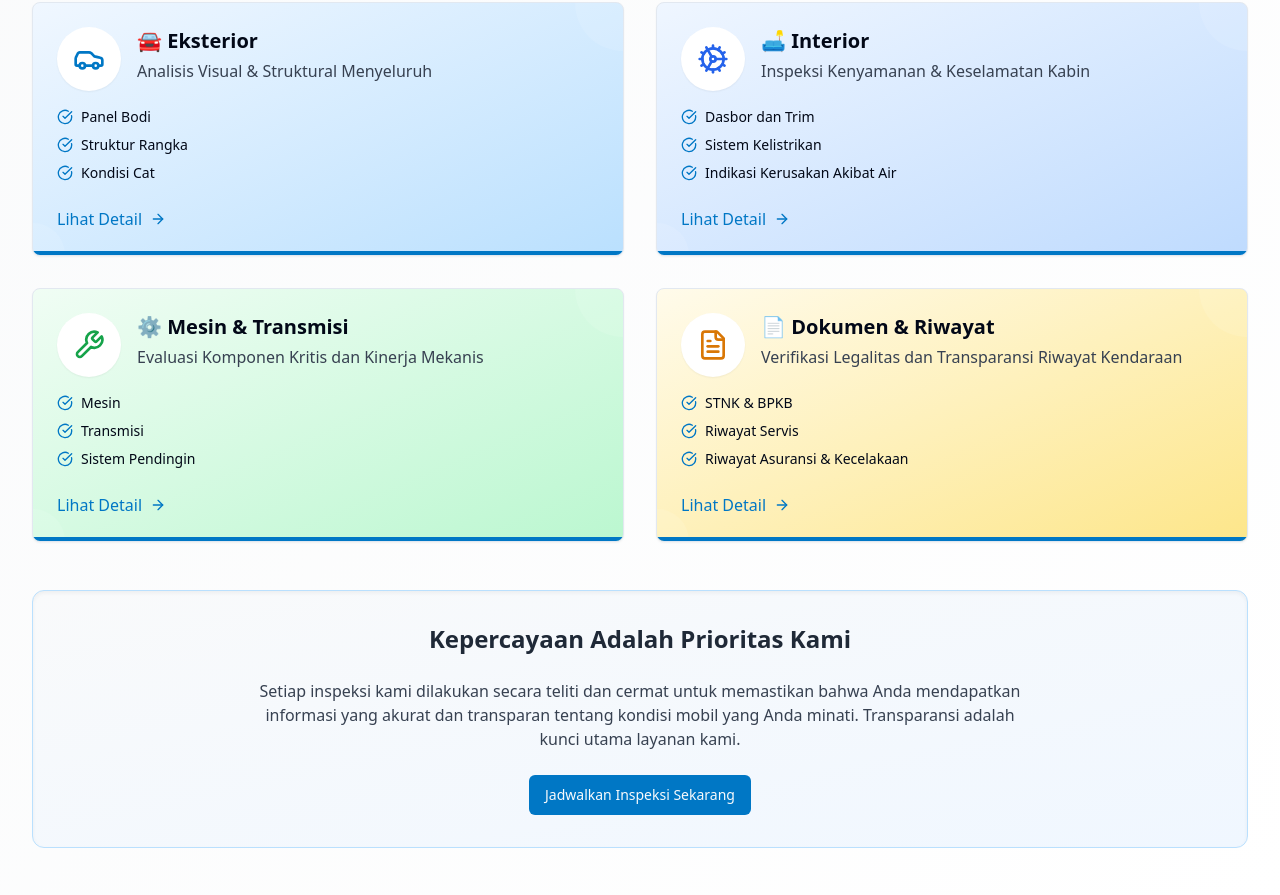
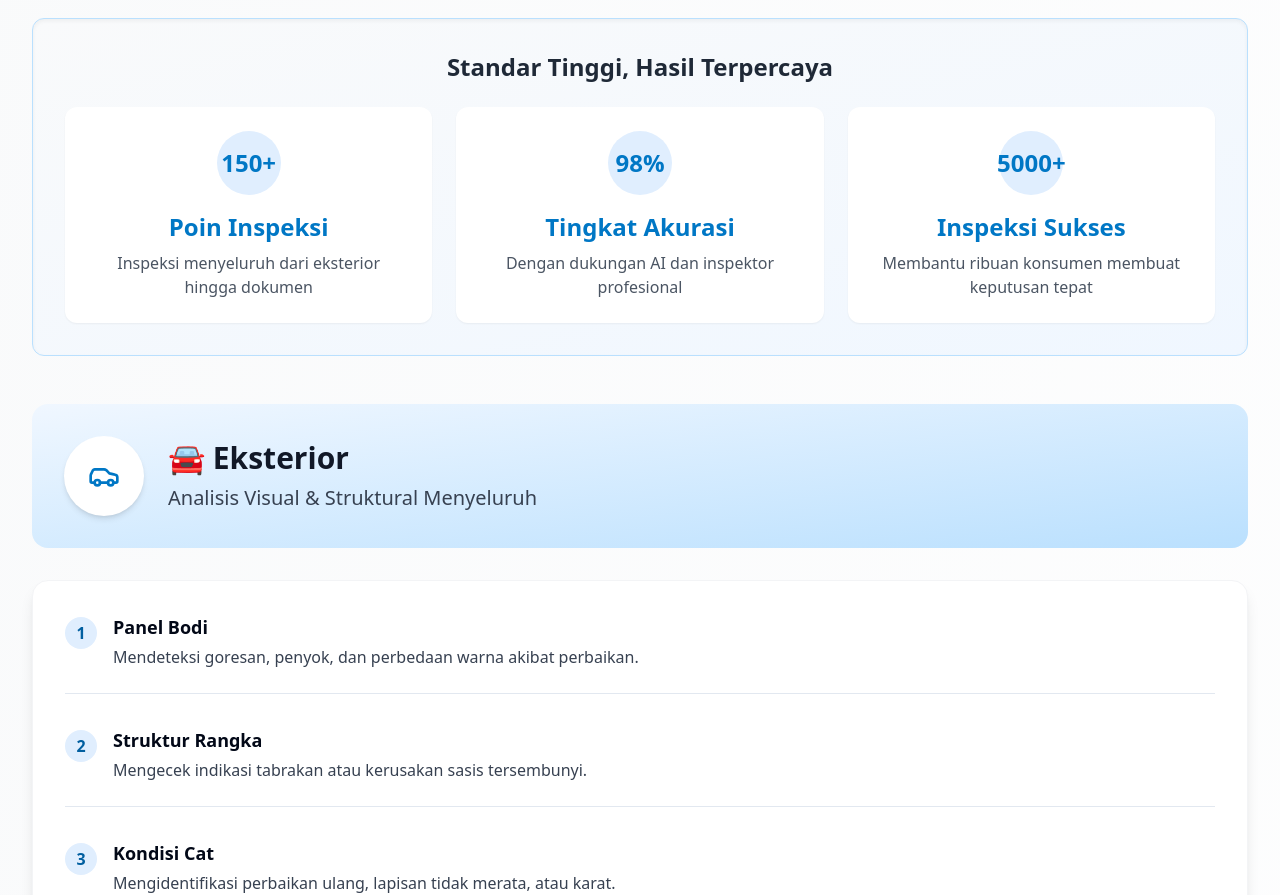
Before and after one commit to saldhyyoga/profmobil-ai-inspect, a React (Vite) app: page /standar-inspeksi in a window 1280 px wide. Shown: the part 554-1449 px from the top of the page. Built offline with nearby package versions, Linux system fonts and the light colour scheme; the HTML template or start-up script is replaced by a standard one.

Commit message:
Refactor: Combine inspection standards pages
Combine the individual inspection detail pages into a single "Standar Inspeksi" page.

```diff
--- a/src/App.tsx
+++ b/src/App.tsx
@@ -29,7 +29,6 @@ const App = () => {
               <Route path="/surat-perjanjian-digital" element={<SuratPerjanjianDigitalPage />} />
               <Route path="/mediator-transaksi" element={<MediatorTransaksi />} />
               <Route path="/standar-inspeksi" element={<InspeksiStandarDetail />} />
-              <Route path="/standar-inspeksi/:category" element={<InspeksiStandarDetail />} />
               {/* ADD ALL CUSTOM ROUTES ABOVE THE CATCH-ALL "*" ROUTE */}
               <Route path="*" element={<NotFound />} />
             </Routes>
--- a/src/components/InspectionStandardsSection.tsx
+++ b/src/components/InspectionStandardsSection.tsx
@@ -11,10 +11,10 @@ interface StandardCardProps {
   title: string;
   description: string;
   index: number;
-  linkTo: string;
+  sectionId: string;
 }
 
-const StandardCard = ({ icon, title, description, index, linkTo }: StandardCardProps) => {
+const StandardCard = ({ icon, title, description, index, sectionId }: StandardCardProps) => {
   const [isHovered, setIsHovered] = useState(false);
 
   // Different gradient backgrounds for each card
@@ -26,7 +26,7 @@ const StandardCard = ({ icon, title, description, index, linkTo }: StandardCardP
   ];
 
   return (
-    <Link to={linkTo}>
+    <Link to={`/standar-inspeksi#${sectionId}`}>
       <Card
         className={cn(
           "h-full transition-all duration-300 overflow-hidden relative group",
@@ -81,25 +81,25 @@ const InspectionStandardsSection = () => {
       icon: <Car className="h-5 w-5" />,
       title: "Eksterior",
       description: "Analisis panel bodi, cat, dan struktur rangka untuk mendeteksi tanda-tanda tabrakan, karat, atau penyok.",
-      linkTo: "/standar-inspeksi/eksterior"
+      sectionId: "eksterior"
     },
     {
       icon: <Wrench className="h-5 w-5" />,
       title: "Interior",
       description: "Inspeksi kabin menyeluruh - trim, dasbor, fitur elektronik, dan indikasi kerusakan akibat banjir atau kerusakan tersembunyi.",
-      linkTo: "/standar-inspeksi/interior"
+      sectionId: "interior"
     },
     {
       icon: <Cog className="h-5 w-5" />,
       title: "Mesin & Transmisi",
       description: "Evaluasi komponen mekanis - mesin, transmisi, rem, suspensi.",
-      linkTo: "/standar-inspeksi/mesin"
+      sectionId: "mesin"
     },
     {
       icon: <FileText className="h-5 w-5" />,
       title: "Dokumen & Riwayat",
       description: "Verifikasi kelengkapan dokumen, riwayat servis, dan data kendaraan.",
-      linkTo: "/standar-inspeksi/dokumen"
+      sectionId: "dokumen"
     }
   ];
 
@@ -141,7 +141,7 @@ const InspectionStandardsSection = () => {
               title={standard.title}
               description={standard.description}
               index={index}
-              linkTo={standard.linkTo}
+              sectionId={standard.sectionId}
             />
           ))}
         </div>
--- a/src/pages/InspeksiStandarDetail.tsx
+++ b/src/pages/InspeksiStandarDetail.tsx
@@ -1,18 +1,15 @@
 
-import React, { useEffect } from "react";
-import { useParams, Link, Navigate } from "react-router-dom";
+import React from "react";
+import { Link } from "react-router-dom";
 import { ArrowLeft, Car, Wrench, Cog, FileText, Shield, CheckCircle } from "lucide-react";
 import NavBar from "@/components/NavBar";
 import Footer from "@/components/Footer";
 import { Button } from "@/components/ui/button";
 import { Separator } from "@/components/ui/separator";
-import { Card, CardContent } from "@/components/ui/card";
 
 export default function InspeksiStandarDetail() {
-  const { category } = useParams();
-
   // Scroll to top when the component mounts
-  useEffect(() => {
+  React.useEffect(() => {
     window.scrollTo(0, 0);
   }, []);
 
@@ -164,13 +161,6 @@ export default function InspeksiStandarDetail() {
     }
   };
 
-  // Check if category exists
-  if (category && !inspectionCategories[category as keyof typeof inspectionCategories]) {
-    return <Navigate to="/standar-inspeksi" />;
-  }
-
-  // If no category is provided, show the overview page
-  if (!category) {
   return (
     <div className="min-h-screen flex flex-col">
       <NavBar />
@@ -197,96 +187,52 @@ export default function InspeksiStandarDetail() {
             </p>
           </div>
 
-            <div className="grid grid-cols-1 md:grid-cols-2 gap-8 mb-12">
-              {Object.entries(inspectionCategories).map(([key, category]) => (
-                <Link to={`/standar-inspeksi/${key}`} key={key} className="block h-full">
-                  <Card className={`h-full transition-all duration-300 hover:shadow-xl hover:-translate-y-1 overflow-hidden relative ${category.color}`}>
-                    <div className="absolute top-0 right-0 w-24 h-24 bg-white/10 rounded-full -mt-12 -mr-12"></div>
-                    <div className="absolute bottom-0 left-0 w-16 h-16 bg-white/10 rounded-full -mb-8 -ml-8"></div>
-
-                    <CardContent className="p-6 relative z-10">
-                      <div className="flex items-start gap-4 mb-4">
-                        <div className="rounded-full bg-white p-4 text-automotive-600 shadow-sm">
-                          {category.icon}
+          {/* Standards statistics */}
+          <div className="mt-16 p-8 border border-automotive-200 rounded-xl bg-gradient-to-br from-gray-50 to-automotive-50 shadow-inner mb-12">
+            <h3 className="text-2xl font-semibold text-center text-gray-800 mb-6">Standar Tinggi, Hasil Terpercaya</h3>
+            <div className="grid grid-cols-1 md:grid-cols-3 gap-6 text-center">
+              <div className="p-6 bg-white rounded-xl shadow-sm hover:shadow-md transition-shadow">
+                <div className="inline-flex items-center justify-center w-16 h-16 rounded-full bg-automotive-100 text-automotive-600 mb-4">
+                  <span className="text-2xl font-bold">150+</span>
                 </div>
-                        <div>
-                          <h3 className="text-xl font-bold mb-1">{category.title}</h3>
-                          <p className="text-gray-700">{category.description}</p>
+                <div className="text-2xl font-bold text-automotive-600 mb-2">Poin Inspeksi</div>
+                <p className="text-gray-600">Inspeksi menyeluruh dari eksterior hingga dokumen</p>
               </div>
+              <div className="p-6 bg-white rounded-xl shadow-sm hover:shadow-md transition-shadow">
+                <div className="inline-flex items-center justify-center w-16 h-16 rounded-full bg-automotive-100 text-automotive-600 mb-4">
+                  <span className="text-2xl font-bold">98%</span>
                 </div>
-                      <ul className="space-y-2 mb-6">
-                        {category.items.slice(0, 3).map((item, index) => (
-                          <li key={index} className="flex items-center gap-2">
-                            <CheckCircle className="h-4 w-4 text-automotive-600 flex-shrink-0" />
-                            <span className="text-sm">{item.title}</span>
-                          </li>
-                        ))}
-                      </ul>
-                      <div className="mt-4 flex items-center text-automotive-600 font-medium">
-                        <span>Lihat Detail</span>
-                        <ArrowLeft className="ml-2 h-4 w-4 rotate-180" />
+                <div className="text-2xl font-bold text-automotive-600 mb-2">Tingkat Akurasi</div>
+                <p className="text-gray-600">Dengan dukungan AI dan inspektor profesional</p>
               </div>
-                    </CardContent>
-
-                    <div className="h-1 w-full bg-automotive-600 absolute bottom-0 left-0"></div>
-                  </Card>
-                </Link>
-              ))}
+              <div className="p-6 bg-white rounded-xl shadow-sm hover:shadow-md transition-shadow">
+                <div className="inline-flex items-center justify-center w-16 h-16 rounded-full bg-automotive-100 text-automotive-600 mb-4">
+                  <span className="text-2xl font-bold">5000+</span>
                 </div>
-
-            <div className="p-8 border border-automotive-200 rounded-xl bg-gradient-to-br from-gray-50 to-automotive-50 shadow-inner text-center">
-              <h3 className="text-2xl font-semibold text-gray-800 mb-6">Kepercayaan Adalah Prioritas Kami</h3>
-              <p className="text-gray-700 max-w-3xl mx-auto mb-6">
-                Setiap inspeksi kami dilakukan secara teliti dan cermat untuk memastikan bahwa Anda mendapatkan informasi yang akurat dan transparan tentang kondisi mobil yang Anda minati. Transparansi adalah kunci utama layanan kami.
-              </p>
-              <Button
-                className="bg-automotive-600 hover:bg-automotive-700"
-                onClick={() => window.location.href="/inspeksi-mobil-ai"}
-              >
-                Jadwalkan Inspeksi Sekarang
-              </Button>
-            </div>
-          </div>
-        </main>
-        <Footer />
-      </div>
-    );
-  }
-
-  // Specific category details
-  const categoryData = inspectionCategories[category as keyof typeof inspectionCategories];
-
-  return (
-    <div className="min-h-screen flex flex-col">
-      <NavBar />
-      <main className="flex-grow py-16 px-4 sm:px-6 lg:px-8 bg-gradient-to-br from-gray-50 to-white">
-        <div className="max-w-7xl mx-auto">
-          <div className="mb-12">
-            <div className="flex flex-wrap items-center justify-between gap-4 mb-8">
-              <Link to="/standar-inspeksi" className="inline-flex items-center text-automotive-600 hover:text-automotive-700">
-                <ArrowLeft className="h-4 w-4 mr-2" />
-                Kembali ke Standar Inspeksi
-              </Link>
-              <Button variant="outline" onClick={() => window.location.href="/inspeksi-mobil-ai"}>
-                Jadwalkan Inspeksi
-              </Button>
-            </div>
-
-            <div className={`p-8 rounded-2xl mb-8 ${categoryData.color}`}>
-              <div className="flex flex-col md:flex-row md:items-center gap-6">
-                <div className="bg-white rounded-full p-5 shadow-md w-20 h-20 flex items-center justify-center">
-                  {categoryData.icon}
-                </div>
-                <div>
-                  <h1 className="text-3xl font-bold text-gray-900">{categoryData.title}</h1>
-                  <p className="text-xl text-gray-700 mt-2">{categoryData.description}</p>
+                <div className="text-2xl font-bold text-automotive-600 mb-2">Inspeksi Sukses</div>
+                <p className="text-gray-600">Membantu ribuan konsumen membuat keputusan tepat</p>
               </div>
             </div>
           </div>
 
-            <div className="bg-white p-8 rounded-2xl shadow-lg border border-gray-100 mb-12">
+          {/* Detailed inspection categories */}
+          {Object.entries(inspectionCategories).map(([id, category], categoryIndex) => (
+            <div key={id} className="mb-16" id={id}>
+              <div className={`p-8 rounded-2xl mb-8 ${category.color}`}>
+                <div className="flex flex-col md:flex-row md:items-center gap-6">
+                  <div className="bg-white rounded-full p-5 shadow-md w-20 h-20 flex items-center justify-center">
+                    {category.icon}
+                  </div>
+                  <div>
+                    <h2 className="text-3xl font-bold text-gray-900">{category.title}</h2>
+                    <p className="text-xl text-gray-700 mt-2">{category.description}</p>
+                  </div>
+                </div>
+              </div>
+
+              <div className="bg-white p-8 rounded-2xl shadow-lg border border-gray-100 mb-8">
                 <div className="grid gap-8">
-                {categoryData.items.map((item, index) => (
+                  {category.items.map((item, index) => (
                     <div key={index}>
                       <div className="flex items-start gap-4">
                         <div className="bg-automotive-100 rounded-full p-2 text-automotive-700 font-semibold w-8 h-8 flex items-center justify-center mt-1">
@@ -297,22 +243,33 @@ export default function InspeksiStandarDetail() {
                           <p className="text-gray-700 mt-1">{item.description}</p>
                         </div>
                       </div>
-                    {index < categoryData.items.length - 1 && <Separator className="mt-6" />}
+                      {index < category.items.length - 1 && <Separator className="mt-6" />}
                     </div>
                   ))}
                 </div>
               </div>
 
+              {/* Only add separator if not the last category */}
+              {categoryIndex < Object.entries(inspectionCategories).length - 1 && (
+                <div className="flex items-center justify-center my-16">
+                  <div className="w-16 h-1 bg-gray-200 rounded-full"></div>
+                  <div className="w-3 h-3 bg-automotive-500 rounded-full mx-3"></div>
+                  <div className="w-16 h-1 bg-gray-200 rounded-full"></div>
+                </div>
+              )}
+            </div>
+          ))}
+
+          {/* CTA Section */}
           <div className="bg-gradient-to-br from-automotive-600 to-automotive-700 text-white p-8 rounded-2xl shadow-xl">
             <div className="flex flex-col md:flex-row items-center justify-between gap-6">
               <div>
                 <h3 className="text-2xl font-bold mb-2">Ingin mendapatkan hasil inspeksi yang komprehensif?</h3>
                 <p className="text-automotive-100">Jadwalkan inspeksi mobil Anda sekarang dan dapatkan laporan lengkap dari tim kami.</p>
               </div>
-                <Button size="lg" className="bg-white hover:bg-gray-100 text-automotive-700 whitespace-nowrap">
+              <Button size="lg" className="bg-white hover:bg-gray-100 text-automotive-700 whitespace-nowrap" onClick={() => window.location.href="/inspeksi-mobil-ai"}>
                 Jadwalkan Sekarang
               </Button>
-              </div>
             </div>
           </div>
         </div>
```
Lines whose indentation alone changed are shown as unchanged.
